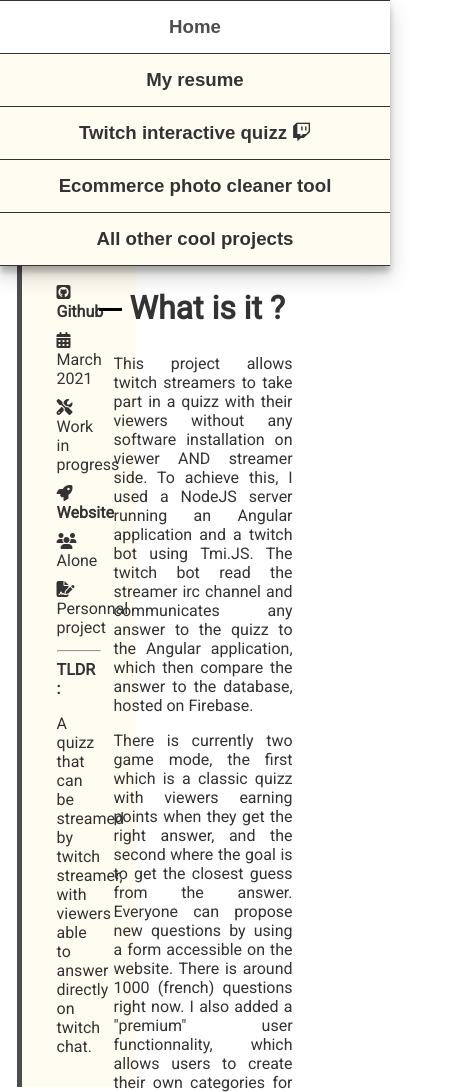
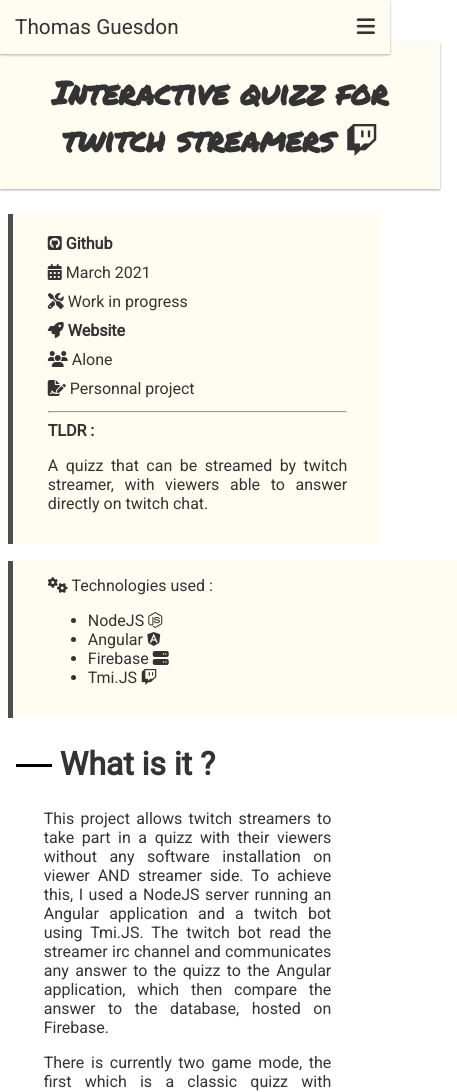
Before and after one commit to TGuesdon/Tguesdon.github.io, a plain HTML site: page pages/twitch-quizz.html in a window 390 px wide. Shown: the top 1092 px of the page, 457 px wide, since content can reach past the window. Drawn offline with Linux system fonts and the light colour scheme; a web font is replaced by a local one.

Commit message:
Responsive for home and project view

```diff
--- a/css/main.css
+++ b/css/main.css
@@ -1,3 +1,7 @@
+html{
+    width: 100%;
+}
+
 body{
     margin: 0;
     font-family: 'Roboto', sans-serif;
@@ -11,7 +15,8 @@
     --text-color: #333;
     --link-color: #4d4d4d;
 
-    --material-shadow : 0 10px 20px rgba(0,0,0,0.19), 0 6px 6px rgba(0,0,0,0.23);
+    --material-shadow : 0 1px 3px rgba(0,0,0,0.12), 0 1px 2px rgba(0,0,0,0.24);
+
 }
 
 a{
@@ -112,6 +117,15 @@
 
     #tg_body{
         display: block;
+        height: auto;
+    }
+
+    #tg_main{
+        width: 100%;
+    }
+
+    #tg_main #tg_main_container{
+        margin-top: 10vh;
     }
 
     #tg_nav{
--- a/css/project.css
+++ b/css/project.css
@@ -2,7 +2,7 @@
     width: 100%;
     background-color: var(--over-bg-color);
     padding: 5px 25px;
-    box-shadow: 0 1px 3px rgba(0,0,0,0.12), 0 1px 2px rgba(0,0,0,0.24);
+    box-shadow: var(--material-shadow);
 }
 
 #tg_project_header h1{
@@ -105,3 +105,32 @@
     width: 10%;
     transform: translateY(-0.5rem);
 }
+
+@media screen and (max-width: 900px) {
+
+    #tg_main{
+        margin-top: 5vh;
+    }
+
+    #tg_project_body{
+        width: 96%;
+        display: block;
+    }
+
+    #tg_project_header h1{
+        font-size: 2rem;
+        text-align: center;
+    }
+
+    #tg_project_sidebar{
+        width: 100%;
+    }
+
+    #tg_project_sidebar_info{
+        width: auto;
+    }
+
+    #tg_project_text{
+        width: 96%;
+    }
+}
--- a/pages/project-template.html
+++ b/pages/project-template.html
@@ -14,6 +14,11 @@
 <body>
     <div id="tg_body">
         <nav id="tg_nav">
+            <div id="tg_nav_mobile">
+                <div id="tg_nav_mobile_name">Thomas Guesdon</div>
+                <div id="tg_nav_mobile_hamburger_button"><i class="fas fa-bars"></i></div>
+            </div>
+            <div id="tg_nav_menu">
                 <div id="tg_portrait">
                     <img src="../assets/portrait.PNG"/>
                 </div>
@@ -29,6 +34,7 @@
                     <a href="../pages/twitch-quizz.html"><div id="tg_twitch_quizz">Twitch interactive quizz <i class="fab fa-twitch"></i></div></a>
                     <a href="../pages/ecommerce-image_processing.html"><div id="tg_ecommerce_image_processing">Ecommerce photo cleaner tool</div></a>
                     <a href="../pages/all-projects.html"><div id="tg_all_projects">All other cool projects</div></a>
+                </div>
             </div>
         </nav>
         <main id="tg_main">
@@ -69,7 +75,7 @@
                         </div>
                     </div>
                     <div id="tg_project_sidebar_technologies">
-                        <div><i class="fas fa-cogs"></i> Used technologies :</div>
+                        <div><i class="fas fa-cogs"></i> Technologies used :</div>
                         <ul>
                             <li>Technology 1</li>
                             <li>Technology 2</li>
@@ -87,3 +93,7 @@
         </main>
     </div>
 </body>
+<footer>
+    <script src="../js/nav-mobile.js"></script>
+</footer>
+</html>
--- a/pages/twitch-quizz.html
+++ b/pages/twitch-quizz.html
@@ -14,6 +14,11 @@
 <body>
     <div id="tg_body">
         <nav id="tg_nav">
+            <div id="tg_nav_mobile">
+                <div id="tg_nav_mobile_name">Thomas Guesdon</div>
+                <div id="tg_nav_mobile_hamburger_button"><i class="fas fa-bars"></i></div>
+            </div>
+            <div id="tg_nav_menu">
                 <div id="tg_portrait">
                     <img src="../assets/portrait.PNG"/>
                 </div>
@@ -29,6 +34,7 @@
                     <a href="../pages/twitch-quizz.html"><div id="tg_twitch_quizz">Twitch interactive quizz <i class="fab fa-twitch"></i></div></a>
                     <a href="../pages/ecommerce-image_processing.html"><div id="tg_ecommerce_image_processing">Ecommerce photo cleaner tool</div></a>
                     <a href="../pages/all-projects.html"><div id="tg_all_projects">All other cool projects</div></a>
+                </div>
             </div>
         </nav>
         <main id="tg_main">
@@ -69,7 +75,7 @@
                         </div>
                     </div>
                     <div id="tg_project_sidebar_technologies">
-                        <div><i class="fas fa-cogs"></i> Used technologies :</div>
+                        <div><i class="fas fa-cogs"></i>  Technologies used :</div>
                         <ul>
                             <li>NodeJS <i class="fab fa-node-js"></i></li>
                             <li>Angular <i class="fab fa-angular"></i></li>
@@ -123,3 +129,7 @@
         </main>
     </div>
 </body>
+<footer>
+    <script src="../js/nav-mobile.js"></script>
+</footer>
+</html>
```
Also changed, not shown: css/home.css (+14 -0 lines), pages/resume.html (+9 -0 lines). Lines whose indentation alone changed are shown as unchanged.
